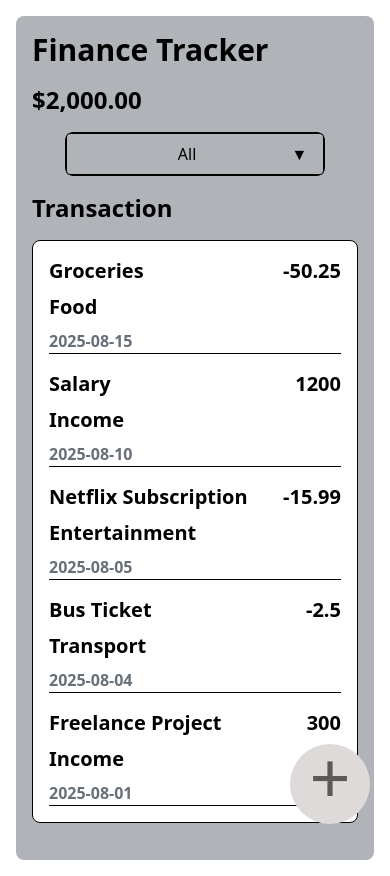
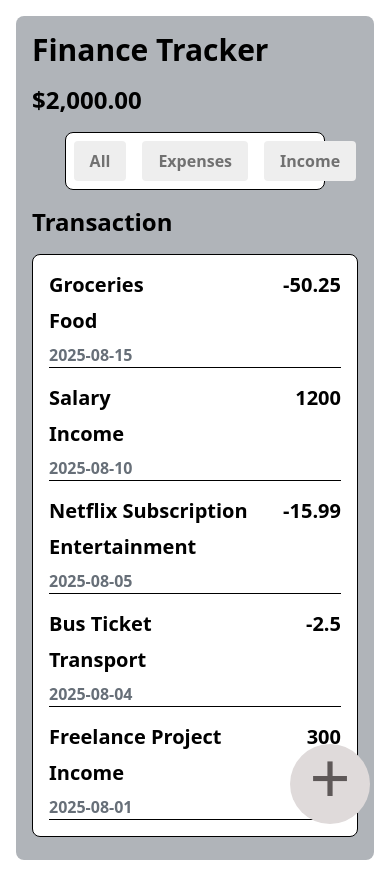
Before and after one commit to Obiwumma/Personal-Finance-Tracker, a React (Vite) app in the folder personal-finance-tracker/: page / in a window 390 px wide. Built offline with nearby package versions, Linux system fonts and the light colour scheme.

Commit message:
Changed Category component

```diff
--- a/personal-finance-tracker/src/App.jsx
+++ b/personal-finance-tracker/src/App.jsx
@@ -4,7 +4,6 @@ import './App.css'
 import { transactions } from './data/transactions'
 
 import Category from './components/category'
-import LargerCategory from './components/largerCategory'
 
 function App() {
   const [isMobile, setIsMobile] = useState(false);
@@ -38,7 +37,7 @@ function App() {
       </header>
 
       <div className='flex items-center justify-center'>
-        {isMobile ? <Category/> : <LargerCategory/>}
+        <Category/>
       </div>
 
       <main>
--- a/personal-finance-tracker/src/components/category.jsx
+++ b/personal-finance-tracker/src/components/category.jsx
@@ -1,45 +1,32 @@
 import { useState } from "react";
 
 function Category() {
-  const [dropdown, setDropdown] = useState(false)
   const [selected, setSelected] = useState('All')
 
-  function handleCategory() {
-    setDropdown(!dropdown)
-  }
+  // function handleCategory() {
+  //   setDropdown(!dropdown)
+  // }
 
-  function handleSome() {
-    setSelected("some")
-    setDropdown(!dropdown)
-  }
+  // function handleSome() {
+  //   setSelected("some")
+  //   setDropdown(!dropdown)
+  // }
 
-  function handleFew() {
-    setSelected("Few")
-    setDropdown(!dropdown)
-  }
+  // function handleFew() {
+  //   setSelected("Few")
+  //   setDropdown(!dropdown)
+  // }
 
-  function handleAll() {
-    setSelected("All")
-    setDropdown(!dropdown)
-  }
+  // function handleAll() {
+  //   setSelected("All")
+  //   setDropdown(!dropdown)
+  // }
 
   return <>
-    <div className="relative bg-white border rounded-lg w-[80%]  md:w-[50%]  ">
-        {/* <!-- Fake select button --> */}
-        <button onClick={handleCategory} class=" w-full px-4 py-2 bg-[#b0b4b9] border rounded">
-          {selected}
-          <span className="float-right">▼</span>
-        </button>
-
-        {/* <!-- Dropdown options --> */}
-        {
-          dropdown ?
-          <div className="absolute  w-full bg-white border rounded shadow-lg">
-            <div onClick={handleAll} className="p-2 hover:bg-blue-100">All</div>
-            <div onClick={handleSome} className="p-2 hover:bg-blue-100">Some</div>
-            <div onClick={handleFew}  className="p-2 hover:bg-blue-100">Few</div>
-          </div> : null
-        }
+    <div className="flex gap-4 bg-[#ffffff] border rounded-lg w-[80%] p-2 md:w-[50%]  ">
+        <button className="category-btn">All</button>
+        <button className="category-btn">Expenses</button>
+        <button className="category-btn">Income</button>
       </div>
   </>
 }
--- a/personal-finance-tracker/src/components/largerCategory.jsx
+++ /dev/null
@@ -1,34 +0,0 @@
-import { useState } from "react";
-
-function LargerCategory() {
-  const [selected, setSelected] = useState('All')
-
-  function handleCategory() {
-    setDropdown(!dropdown)
-  }
-
-  function handleSome() {
-    setSelected("some")
-    setDropdown(!dropdown)
-  }
-
-  function handleFew() {
-    setSelected("Few")
-    setDropdown(!dropdown)
-  }
-
-  function handleAll() {
-    setSelected("All")
-    setDropdown(!dropdown)
-  }
-
-  return <>
-    <div className="flex gap-4 bg-[#ffffff] border rounded-lg w-[80%] p-2 md:w-[50%]  ">
-        <button className="category-btn">All</button>
-        <button className="category-btn">Expenses</button>
-        <button className="category-btn">Income</button>
-      </div>
-  </>
-}
-
-export default LargerCategory;
```
